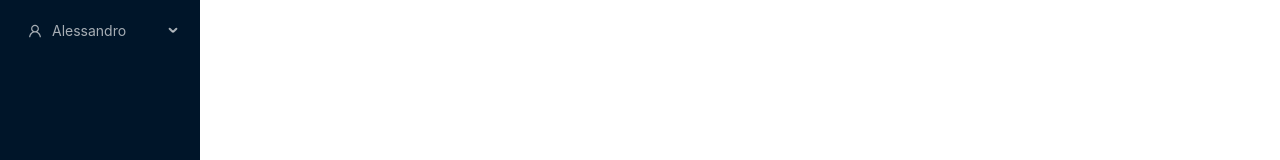
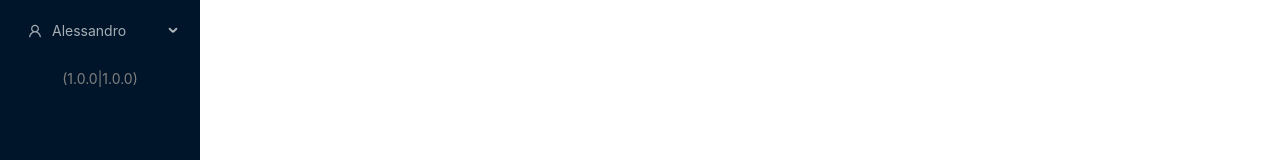
Before and after one commit to alcfernandes/minhashoras.app, a React (Vite) app: page /#/track in a window 1280 px wide. Shown: the part 251-411 px from the top of the page. Built offline with nearby package versions, Linux system fonts and the light colour scheme.

Commit message:
Show mock app and api versions on sidebar

```diff
--- /dev/null
+++ b/src/layouts/AppVersion.tsx
@@ -0,0 +1,22 @@
+interface AppVersionProps {
+  menuCollapsed: boolean;
+}
+
+function AppVersion({ menuCollapsed }: AppVersionProps) {
+  const appVersion = '1.0.0';
+  const apiVersion = '1.0.0';
+  if (menuCollapsed) {
+    return (
+      <div className="app-version">
+        <span>{`(${appVersion})`}</span> <br /> <span>{`(${apiVersion})`}</span>
+      </div>
+    );
+  }
+  return (
+    <div className="app-version">
+      <span>{`(${appVersion}|${apiVersion})`}</span>
+    </div>
+  );
+}
+
+export default AppVersion;
--- a/src/layouts/SideBar.tsx
+++ b/src/layouts/SideBar.tsx
@@ -1,21 +1,24 @@
 // import { NavLink } from 'react-router-dom';
 import { Layout } from 'antd';
+import { useState } from 'react';
 import SideMenu from './SideMenu';
 import AppLogo from './AppLogo';
+import AppVersion from './AppVersion';
 
 function SideBar() {
   const { Sider } = Layout;
+  const [menuCollapsed, setMenuCollapsed] = useState(false);
   return (
     <Sider
       className="app-side-bar"
       breakpoint="sm"
-      // TODO Transfer the setMenuCollapsed method to AppContext
-      // onBreakpoint={(broken) => {
-      //   setMenuCollapsed(broken);
-      // }}
+      onBreakpoint={(broken) => {
+        setMenuCollapsed(broken);
+      }}
     >
       <AppLogo />
       <SideMenu />
+      <AppVersion menuCollapsed={menuCollapsed} />
     </Sider>
   );
 }
```
